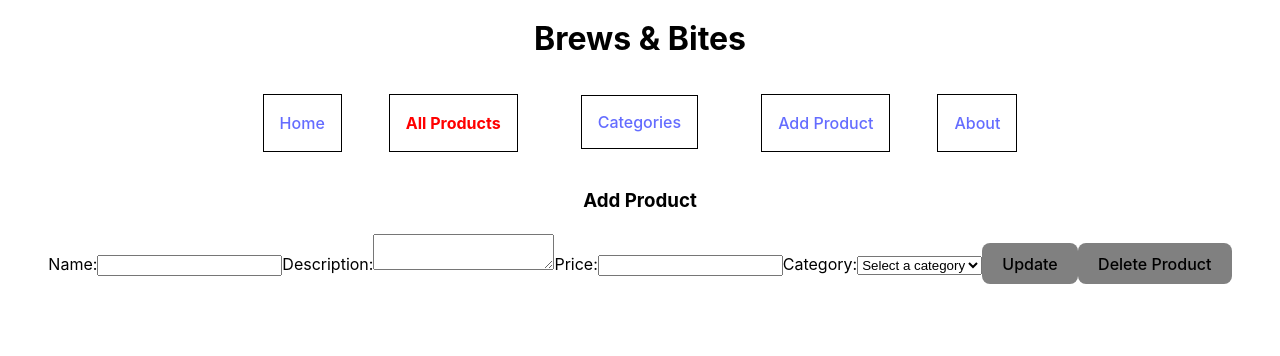
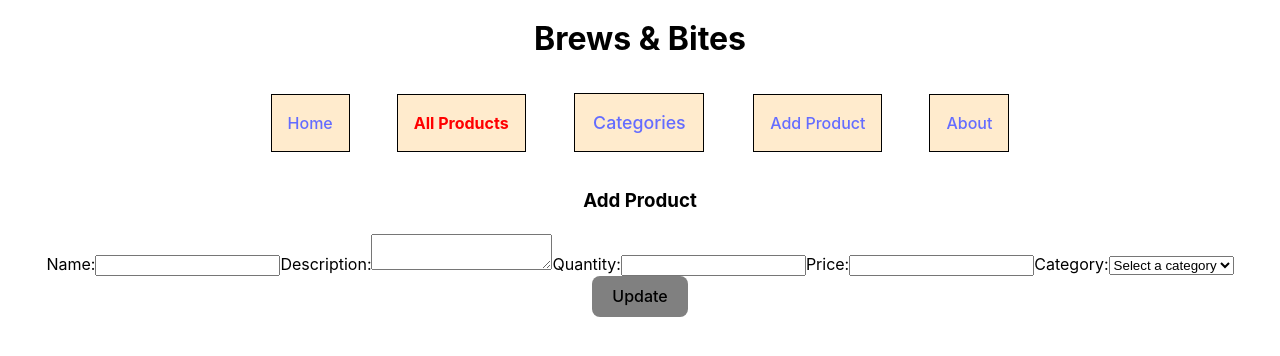
Before and after one commit to NicoAnzo/brews-bites, a React (Vite) app: page /products/edit/1 in a window 1280 px wide. Shown: the top 356 px of the page. Built offline with nearby package versions, Linux system fonts and the light colour scheme; no server answers.

Commit message:
move delete button from EditProduct to ProductDetailsPage

```diff
--- a/src/App.jsx
+++ b/src/App.jsx
@@ -1,16 +1,15 @@
-import { NavLink, Route, Routes } from "react-router-dom"
+import { NavLink, Route, Routes } from "react-router-dom";
 
-import HomePage from './pages/HomePage'
-import AboutPage from './pages/AboutPage'
-import ProductList from './components/ProductList'
-import CreateProduct from './components/CreateProduct'
-import EditProduct from './components/EditProduct'
-import ProductCategoryList from './components/ProductCategoryList'
-import ProductDetailsPage from './pages/ProductDetailsPage'
-import NotFoundPage from './pages/NotFoundPage'
+import HomePage from "./pages/HomePage";
+import AboutPage from "./pages/AboutPage";
+import ProductList from "./components/ProductList";
+import CreateProduct from "./components/CreateProduct";
+import EditProduct from "./components/EditProduct";
+import ProductCategoryList from "./components/ProductCategoryList";
+import ProductDetailsPage from "./pages/ProductDetailsPage";
+import NotFoundPage from "./pages/NotFoundPage";
 
-
-function App() {
+function App () {
 
   return (
     <>
@@ -21,7 +20,7 @@ function App() {
         <NavLink to="/products">All Products</NavLink>
 
         <div className="dropdown">
-          <NavLink to="/categories" >Categories</NavLink>
+          <span className="dropdown-trigger">Categories</span>
           <div className="dropdown-content">
             <NavLink to="/categories/hot drinks">Hot Drinks</NavLink>
             <NavLink to="/categories/cold drinks">Cold Drinks</NavLink>
@@ -35,17 +34,17 @@ function App() {
       </nav>
 
       <Routes>
-        <Route path="/" element={<HomePage />}/>
-        <Route path="/about" element={<AboutPage />}/>
-        <Route path="/products" element={<ProductList />}/>
-        <Route path="/products/create" element={<CreateProduct />}/>
-        <Route path="/products/edit/:productId" element={<EditProduct />}/>
-        <Route path="/categories/:category" element={<ProductCategoryList />}/>
-        <Route path="/products/:productId" element={<ProductDetailsPage />}/>
-        <Route path="*" element={<NotFoundPage />}/>
+        <Route path="/" element={<HomePage />} />
+        <Route path="/about" element={<AboutPage />} />
+        <Route path="/products" element={<ProductList />} />
+        <Route path="/products/create" element={<CreateProduct />} />
+        <Route path="/products/edit/:productId" element={<EditProduct />} />
+        <Route path="/categories/:category" element={<ProductCategoryList />} />
+        <Route path="/products/:productId" element={<ProductDetailsPage />} />
+        <Route path="*" element={<NotFoundPage />} />
       </Routes>
     </>
-  )
+  );
 }
 
-export default App
+export default App;
--- a/src/components/CreateProduct.jsx
+++ b/src/components/CreateProduct.jsx
@@ -6,6 +6,7 @@ import axios from "axios";
 function CreateProduct() {
   const [name, setName] = useState("");
   const [description, setDescription] = useState("");
+  const [quantity, setQuantity] = useState("");
   const [price, setPrice] = useState("");
   const [category, setCategory] = useState("");
 
@@ -14,7 +15,7 @@ function CreateProduct() {
   const handleSubmit = (e) => {
     e.preventDefault();
 
-    const newProduct = { name, description, price, category };
+    const newProduct = { name, description, quantity, price, category };
     axios
       .post(`${API_URL}/products`, newProduct)
       .then((response) => {
@@ -28,8 +29,8 @@ function CreateProduct() {
       <h3>Add Product</h3>
 
       <form onSubmit={handleSubmit}>
-        <label>
-          Name:
+
+        <label>Name:
           <input
             type="text"
             name="name"
@@ -39,8 +40,7 @@ function CreateProduct() {
           />
         </label>
 
-        <label>
-          Description:
+        <label>Description:
           <textarea
             type="text"
             name="description"
@@ -49,8 +49,17 @@ function CreateProduct() {
           />
         </label>
 
-        <label>
-          Price:
+        <label>Quantity:
+          <input
+            type="number"
+            name="quantity"
+            value={quantity}
+            onChange={(e) => setQuantity(e.target.value)}
+            required
+          />
+        </label>
+
+        <label>Price:
           <input
             type="number"
             name="price"
@@ -60,17 +69,14 @@ function CreateProduct() {
           />
         </label>
 
-        <label>
-          Category:
+        <label>Category:
           <select
             name="category"
             value={category}
             onChange={(e) => setCategory(e.target.value)}
             required
           >
-            <option value="" disabled>
-              Select a category
-            </option>
+            <option value="" disabled>Select a category</option>
             <option value="hot drinks">Hot Drinks</option>
             <option value="cold drinks">Cold Drinks</option>
             <option value="pastries">Pastries</option>
--- a/src/components/EditProduct.jsx
+++ b/src/components/EditProduct.jsx
@@ -9,6 +9,7 @@ function EditProduct() {
 
     const [name, setName] = useState("");
     const [description, setDescription] = useState("");
+    const [quantity, setQuantity] = useState("");
     const [price, setPrice] = useState("");
     const [category, setCategory] = useState("");
 
@@ -21,6 +22,7 @@ function EditProduct() {
                 const singleProduct = response.data;
                 setName(singleProduct.name);
                 setDescription(singleProduct.description);
+                setQuantity(singleProduct.quantity);
                 setPrice(singleProduct.price);
                 setCategory(singleProduct.category)
             })
@@ -31,7 +33,7 @@ function EditProduct() {
     const handleSubmit = (e) => {
         e.preventDefault();
 
-        const newProduct = { name, description, price, category };
+        const newProduct = { name, description, quantity, price, category };
 
         axios.put(`${API_URL}/products`, newProduct)
             .then((response) => {
@@ -40,14 +42,6 @@ function EditProduct() {
             .catch((error) => console.log(error));
     };
 
-    const deleteProduct = () => {
-
-        axios.delete(`${API_URL}/products/${productId}`)
-            .then(() => {
-                navigate("/products");
-            })
-            .catch((err) => console.log(err));
-    };
 
     return (
         <div>
@@ -70,6 +64,16 @@ function EditProduct() {
                         name="description"
                         value={description}
                         onChange={(e) => setDescription(e.target.value)}
+                    />
+                </label>
+
+                <label>Quantity:
+                    <input
+                        type="number"
+                        name="quantity"
+                        value={quantity}
+                        onChange={(e) => setQuantity(e.target.value)}
+                        required
                     />
                 </label>
 
@@ -100,8 +104,6 @@ function EditProduct() {
 
                 <button type="submit">Update</button>
 
-                <button onClick={deleteProduct}>Delete Product</button>
-
             </form>
         </div>
     );
--- a/src/index.css
+++ b/src/index.css
@@ -16,10 +16,14 @@ body {
   text-align: center;
 }
 
-a {
+a, .dropdown-trigger {
   font-weight: 500;
   color: #646cff;
   text-decoration: none;
+}
+
+span {
+  font-size: 1.11em;
 }
 
 nav {
@@ -28,14 +32,16 @@ nav {
   gap: 15px;
 }
 
-nav a {
+nav a, .dropdown-trigger {
   border: 1px solid black;
   padding: 1em;
   margin: 1em;
   text-align: center;
+  cursor: pointer;
+  background-color: blanchedalmond;
 }
 
-nav a:hover {
+nav a:hover, .dropdown-trigger:hover {
   background-color: aquamarine;
 }
 
@@ -45,21 +51,24 @@ nav a.active {
 }
 
 .dropdown {
-  margin-top: 1em;
-  padding: 1em;
+  position: relative;
   display: inline-block;
+  margin-top: 2em;
 }
 
 .dropdown-content {
   display: none;
   position: absolute;
+  background-color: white;
   box-shadow: 0px 8px 16px rgba(0, 0, 0, 0.2);
   z-index: 1;
   text-align: center;
+  min-width: 160px;
 }
 
 .dropdown-content a {
   color: black;
+  padding: 12px 16px;
   text-decoration: none;
   display: block;
 }
--- a/src/pages/ProductDetailsPage.jsx
+++ b/src/pages/ProductDetailsPage.jsx
@@ -1,5 +1,5 @@
 import { useState, useEffect } from "react";
-import { Link, useParams } from "react-router-dom";
+import { Link, useParams, useNavigate } from "react-router-dom";
 import { API_URL } from "../config/api";
 import axios from "axios";
 
@@ -9,6 +9,7 @@ function ProductDetailsPage () {
     const [product, setProduct] = useState(null);
 
     const { productId } = useParams();
+    const navigate = useNavigate();
 
     const getProduct = () => {
         axios
@@ -24,15 +25,26 @@ function ProductDetailsPage () {
         getProduct();
       }, [] );
 
+    const deleteProduct = () => {
+
+      axios.delete(`${API_URL}/products/${productId}`)
+          .then(() => {
+              navigate("/products");
+          })
+          .catch((err) => console.log(err));
+    };
+
+
 
     return (
       <div className="ProjectDetailsPage">
         {product && (
           <>
             <h1>{product.name}</h1>
-            <p>{product.description}</p>
-            <p>{product.price}</p>
-            <p>{product.category}</p>
+            <p>Description: {product.description}</p>
+            <p>Stock: {product.quantity} servings</p>
+            <p>Price: {product.price} €</p>
+            <p>Category: {product.category}</p>
           </>
         )}
 
@@ -40,6 +52,8 @@ function ProductDetailsPage () {
           <button>Edit Product</button>
         </Link>
 
+        <button onClick={deleteProduct}>Delete Product</button>
+
       </div>
     );
 }
```
